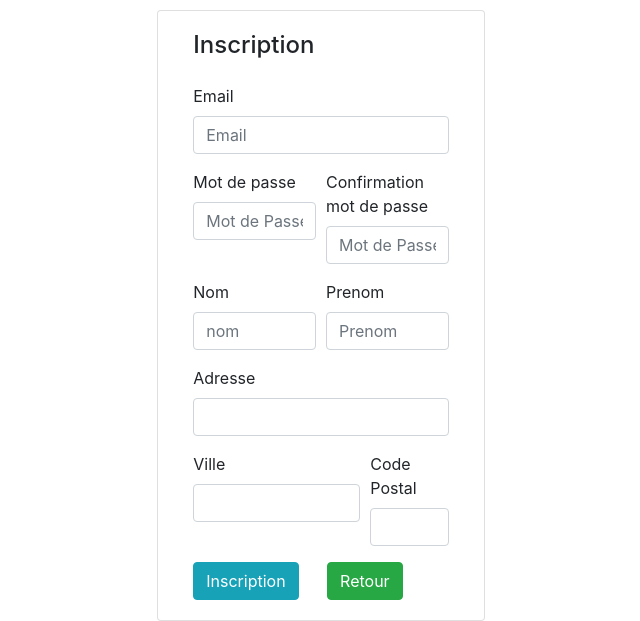
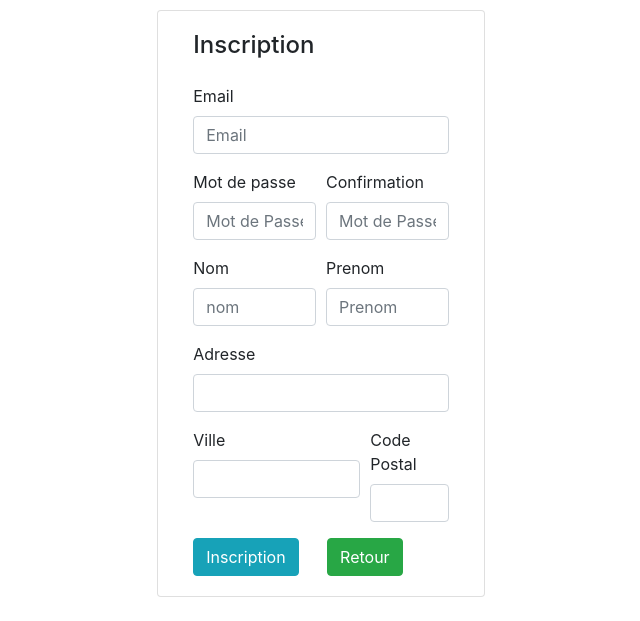
Before and after one commit to ConseillerDoriantation/M2L, a PHP site: page /inscription.php in a window 1280 px wide. Shown: the part 190-811 px from the top of the page, without its empty margins (319-959 px from the left). After the commit the page ends 787 px from the top, so only its background shows below. Run offline with PHP 8.4, Linux system fonts and the light colour scheme; the visitor is signed in with stand-in values (Sample User, id 1); some libraries are stand-ins or nearby versions.

Commit message:
Update inscription.php

```diff
--- a/inscription.php
+++ b/inscription.php
@@ -33,7 +33,7 @@
 								<input type="password" class="form-control" id="mdp" name="mdp" placeholder="Mot de Passe" onchange="checkPassword()" required>
 							</div>
 							<div class="form-group col-md-6">
-								<label>Confirmation mot de passe</label>
+								<label>Confirmation</label>
 								<input type="password" class="form-control" id="mdpConfirm" name="mdpConfirm" placeholder="Mot de Passe" onchange="checkPassword()" required>
 							</div>
 						</div>
```
